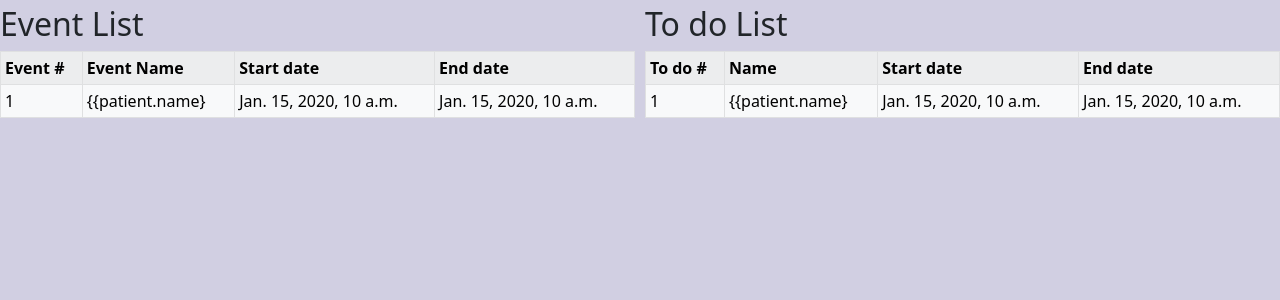
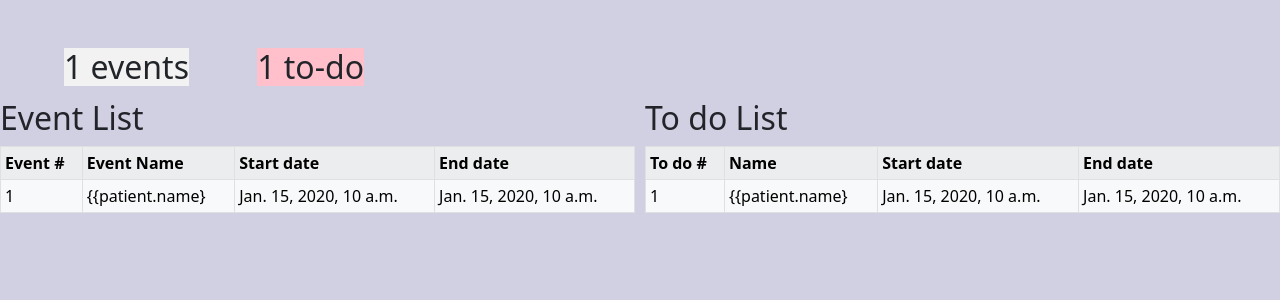
Before and after one commit to mryoshizaki/daily-note, a Django app: template main/templates/main/dashboard.html in a window 1280 px wide. Shown: the part 56-356 px from the top of the page. Run offline with Django 3.2, Linux system fonts and the light colour scheme; tables that the repository leaves empty hold one stand-in row (values such as "Sample post"); the template is opened without the code that fills it: values that come from a table or form of the project are taken from there, most other values are stand-ins (such as "Sample title", 1, 10 or a date in 2020); some libraries are stand-ins or nearby versions.

Commit message:
dashboard progress

```diff
--- a/main/templates/main/dashboard.html
+++ b/main/templates/main/dashboard.html
@@ -4,6 +4,11 @@
     {% load static %}
     <link rel="stylesheet" type="text/css" href="{% static 'css/dashboard.css' %}"/>
 </head>
+<br><br>
+    <h2 class = "event">{{ event_count }} events</h2>
+    <h2 class = "todo">{{ todo_count }} to-do</h2>
+
+
 
 <div class = "row">
     <div class = "column">
--- a/main/views.py
+++ b/main/views.py
@@ -238,6 +238,5 @@
     color = Color.objects.get(user = user)
     notExist = ""
 
-
     data = {'color':color,'notExist':notExist}
     return render(request, "main/dashboard.html",data)
--- a/static/css/dashboard.css
+++ b/static/css/dashboard.css
@@ -35,3 +35,15 @@
   tr:nth-child(even) {
     background-color: #f2f2f2;
   }
+
+  .event{
+    display:inline-block;
+    background-color: #f2f2f2;
+    margin-left: 5%;
+    margin-right: 5%;
+  }
+
+  .todo{
+    display:inline-block;
+    background-color: pink;
+  }
```
